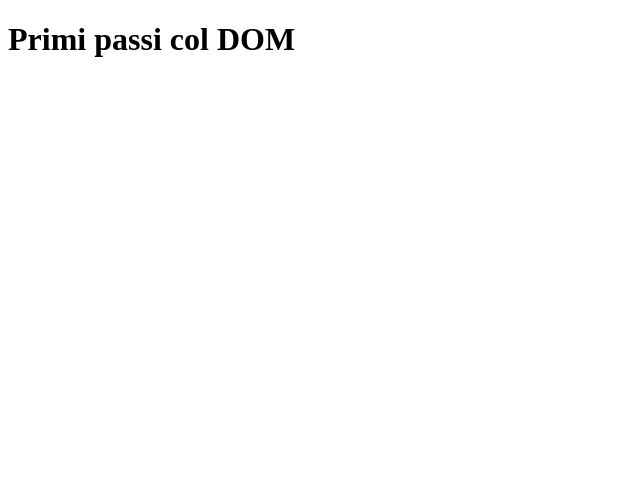
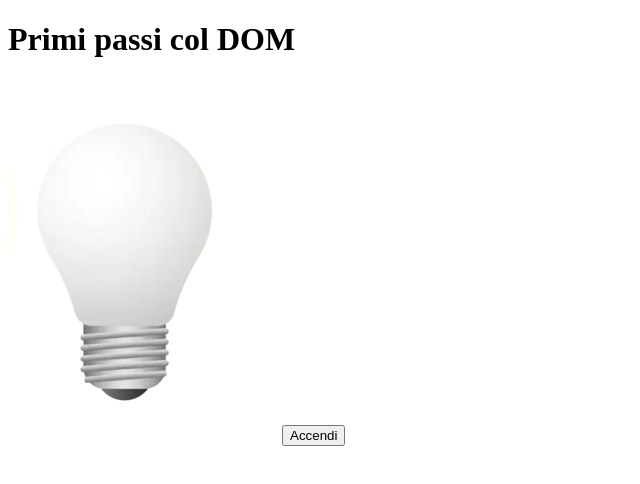
Before and after one commit to Fabio-Bianco/js-dom-1, a plain HTML site: page index.html in a window 1280 px wide. Shown: the whole page, without its empty margins (0-640 px from the left). Drawn offline with Linux system fonts and the light colour scheme.

Commit message:
feat:created div container with img and button

```diff
--- a/index.html
+++ b/index.html
@@ -5,10 +5,20 @@
     <meta charset="UTF-8">
     <meta name="viewport" content="width=device-width, initial-scale=1.0">
     <title>Primi passi col DOM</title>
+
+    <link rel="stylesheet" href="style.css">
 </head>
 <body>
     <h1>Primi passi col DOM</h1>
 
+    <div id="container">
+        <!-- Immagine inizialmente spenta -->
+        <img id="lamp" src="img/white_lamp.png" alt="Lampadina Spenta">
+        <!-- Bottone con il testo "Accendi" -->
+        <button id="switchButton">Accendi</button>
+      </div>
+
+
     <script src="main.js"></script>
 </body>
 </html>
```
